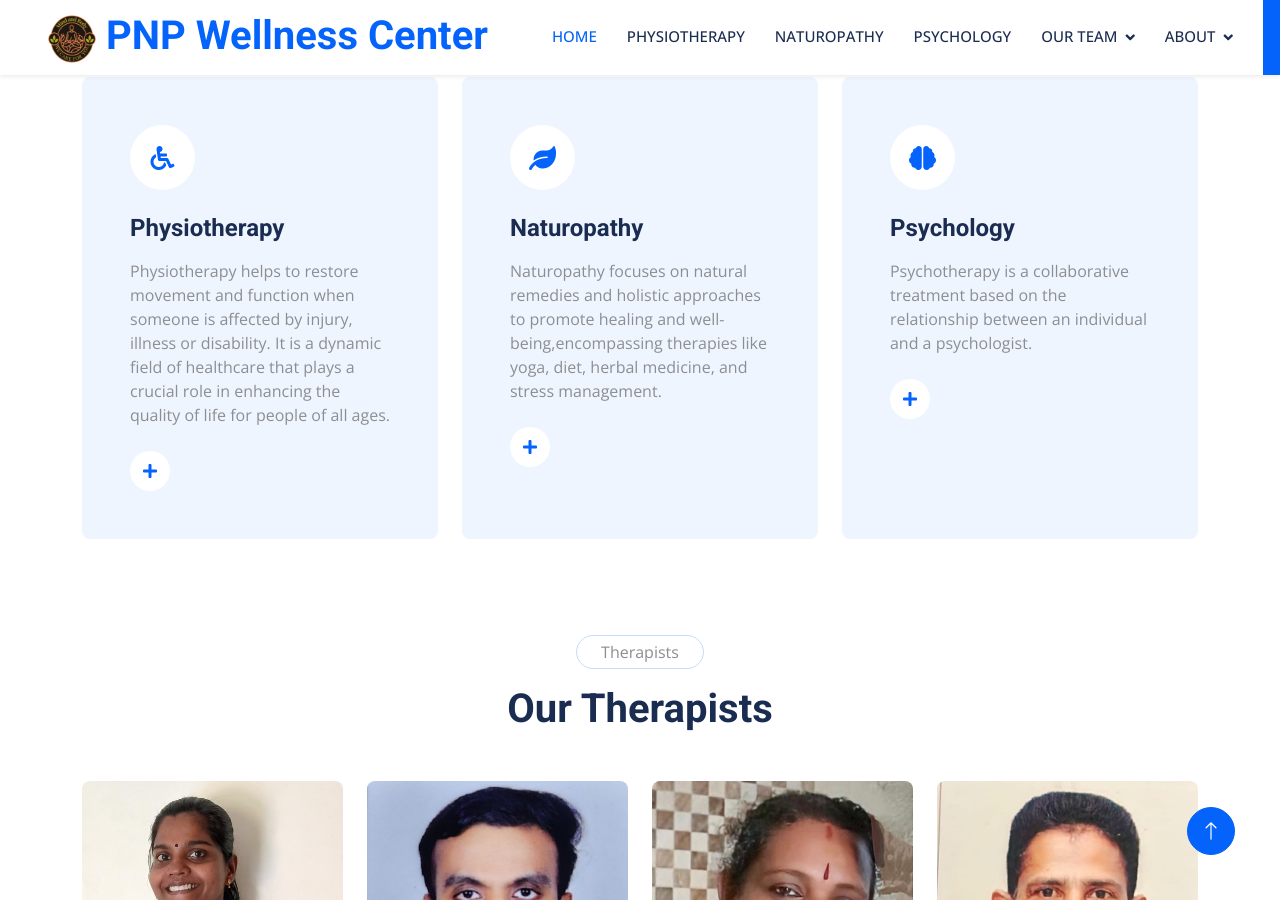
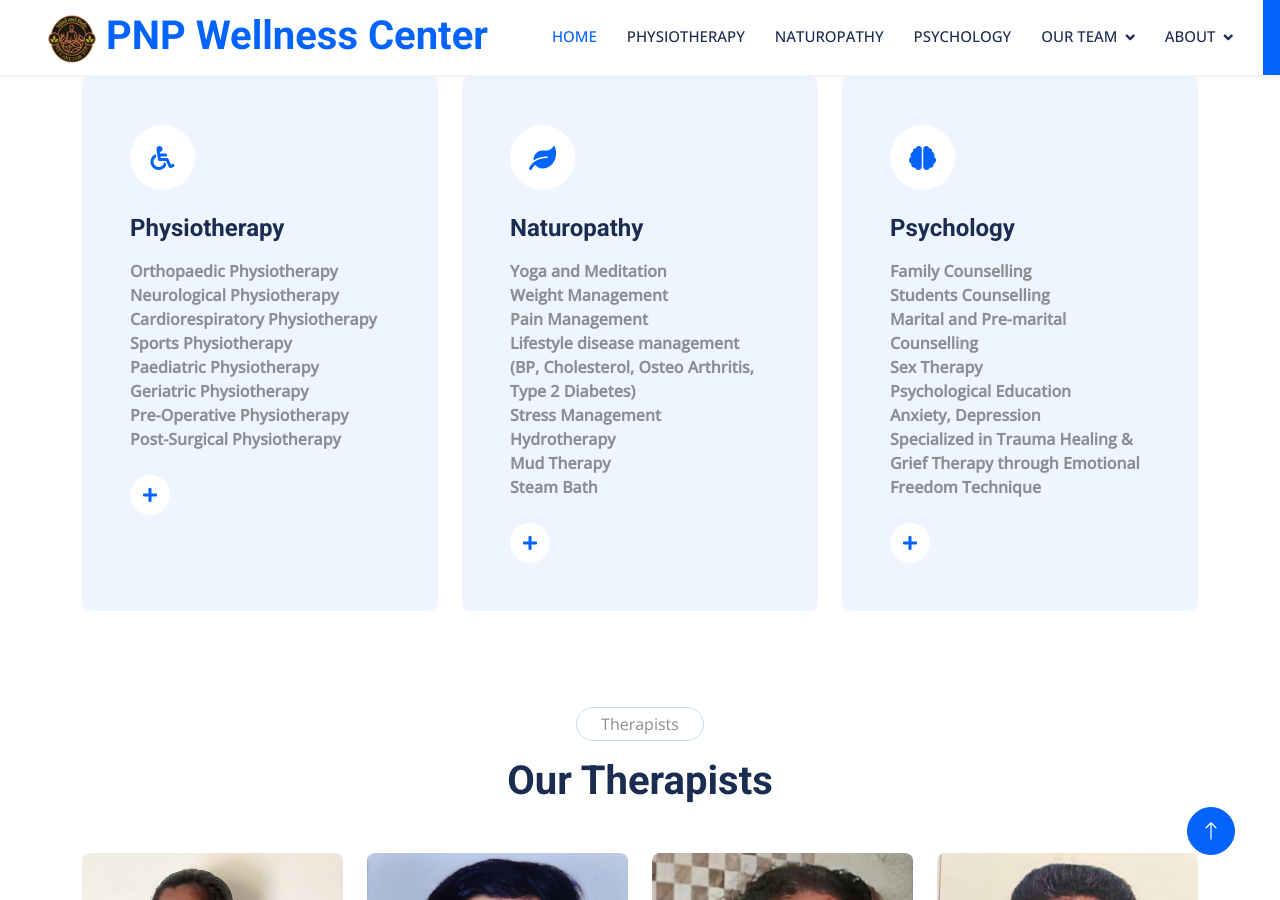
Before and after one commit to betsyrosethomas/betsyrosethomas.github.io, a Jekyll site: the page built from index.html, in a window 1280 px wide and 900 px high, scrolled down 1601 px. Built offline with Jekyll 4.4.1, drawn with Linux system fonts in a browser that asks for light colours; nearby versions of some CDN libraries.

Commit message:
added service list

```diff
--- a/_data/specialties.json
+++ b/_data/specialties.json
@@ -8,11 +8,23 @@
         "Physiotherapy helps to restore movement and function when someone is affected by injury, illness or disability. ",
         "It is a dynamic field of healthcare that plays a crucial role in enhancing the quality of life for people of all ages."
       ],
+    "services": [
+        "Orthopaedic Physiotherapy",
+        "Neurological Physiotherapy",
+        "Cardiorespiratory Physiotherapy",
+        "Sports Physiotherapy",
+        "Paediatric Physiotherapy",
+        "Geriatric Physiotherapy",
+        "Pre-Operative Physiotherapy",
+        "Post-Surgical Physiotherapy"
+      ],
     "carousal-img": "car-physio.jpg",
     "banner": "Our physiotherapist is available to do home visits.",
     "banner-title": "Home visit available!",
     "slug": "physiotherapy"
   },
+
+
   {
     "name": "Naturopathy",
     "sub-disciplines":["Naturopathy", "Massage Therapy"],
@@ -22,11 +34,23 @@
         "Naturopathy focuses on natural remedies and holistic approaches to promote healing and well-being,",
         "encompassing therapies like yoga, diet, herbal medicine, and stress management."
       ],
+    "services": [
+        "Yoga and Meditation",
+        "Weight Management",
+        "Pain Management",
+        "Lifestyle disease management (BP, Cholesterol, Osteo Arthritis, Type 2 Diabetes)",
+        "Stress Management",
+        "Hydrotherapy",
+        "Mud Therapy",
+        "Steam Bath"
+      ],
     "carousal-img": "car-naturo.jpg",
     "banner": "Admissions are open for our Yoga class.",
     "banner-title": "Join our Yoga Class!",
     "slug": "naturopathy"
   },
+
+
   {
     "name": "Psychology",
     "sub-disciplines":["Psychology"],
@@ -35,6 +59,15 @@
     "description": [
         "Psychotherapy is a collaborative treatment based on the relationship between an individual and a psychologist."
       ],
+    "services": [
+        "Family Counselling",
+        "Students Counselling",
+        "Marital and Pre-marital Counselling",
+        "Sex Therapy",
+        "Psychological Education",
+        "Anxiety, Depression",
+        "Specialized in Trauma Healing & Grief Therapy through Emotional Freedom Technique"
+      ],
     "carousal-img": "car-psycho.jpg",
     "banner": "",
     "banner-title": "",
--- a/_layouts/specialty.html
+++ b/_layouts/specialty.html
@@ -34,6 +34,7 @@ layout: default
 
             <div class="col-lg-6 wow fadeIn" data-wow-delay="0.1s">
                 <div class="d-flex flex-column">
+                    <p><b>{{ specialty.description | join: " " }}</b></p>
                     {{ content }}
                 </div>
             </div>
--- a/about.html
+++ b/about.html
@@ -20,7 +20,7 @@ description: "Learn more about the mission and values of PNP Wellness Center."
                 </div>
                 <div class="col-lg-6 wow fadeIn" data-wow-delay="0.5s">
                     <p class="d-inline-block border rounded-pill py-1 px-4">About Us</p>
-                    <h1 class="mb-4">Get to know about us!</h1>
+                    <h1 class="mb-4">Get to know us!</h1>
                     <p class="mb-4">Our team consists of qualified professionals who can assist you with all your health related matters .</p>
                     <p class="mb-4">Our Managing Director Mr. Prasad Joseph, MSW in medical and psychiatry and MS in counseling and psychotherapy,
                         worked in child and family services in Canada for 15 years. </p>
--- a/index.html
+++ b/index.html
@@ -93,7 +93,7 @@ layout: default
                             <i class="fa {{ specialty.icon }} text-primary fs-4"></i>
                         </div>
                         <h4 class="mb-3">{{ specialty.name }}</h4>
-                        <p class="mb-4">{{ specialty.description }}</p>
+                        <p class="mb-4"><b>{{ specialty.services | join: "<br>" }}</b></p>
                         <a class="btn" href="{{ site.baseurl }}/specialty/{{ specialty.slug }}.html"><i class="fa fa-plus text-primary me-3"></i>Read More</a>
                     </div>
                 </div>
```
